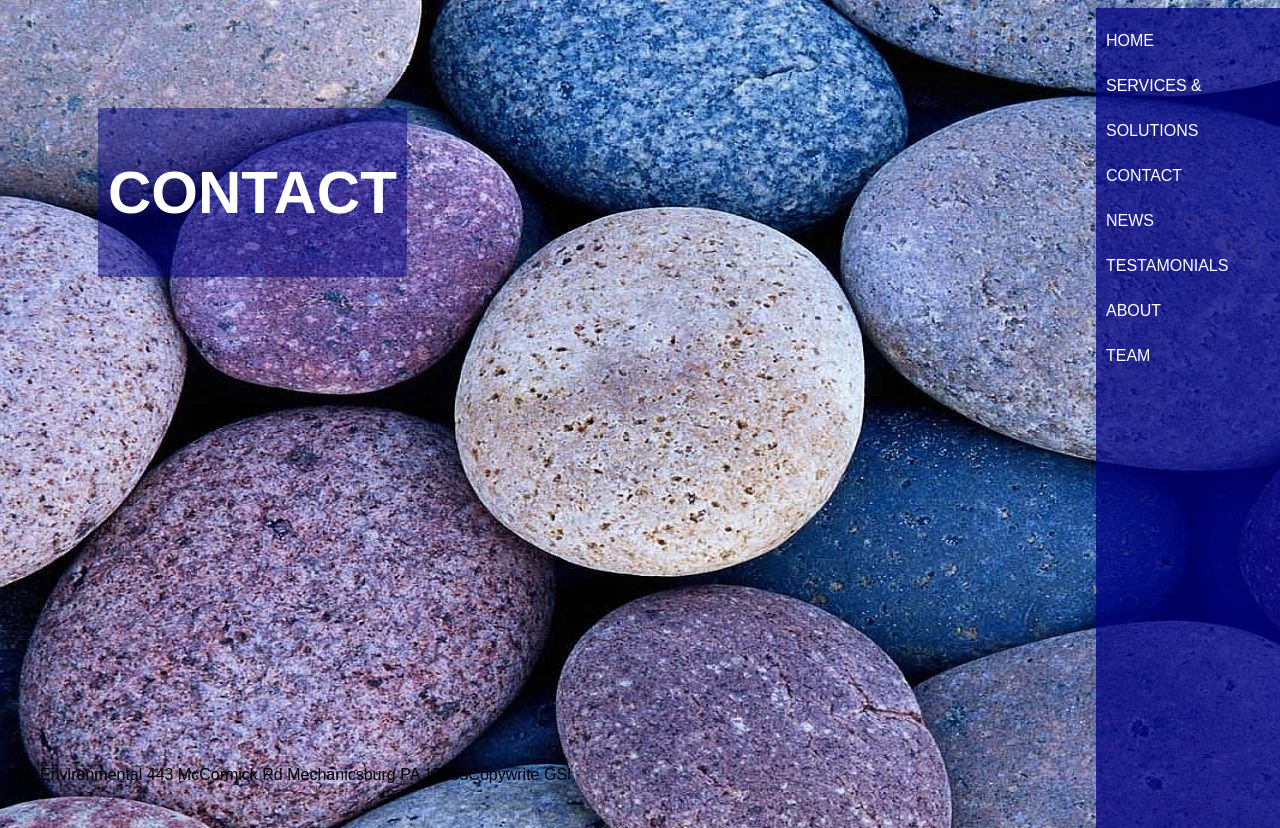
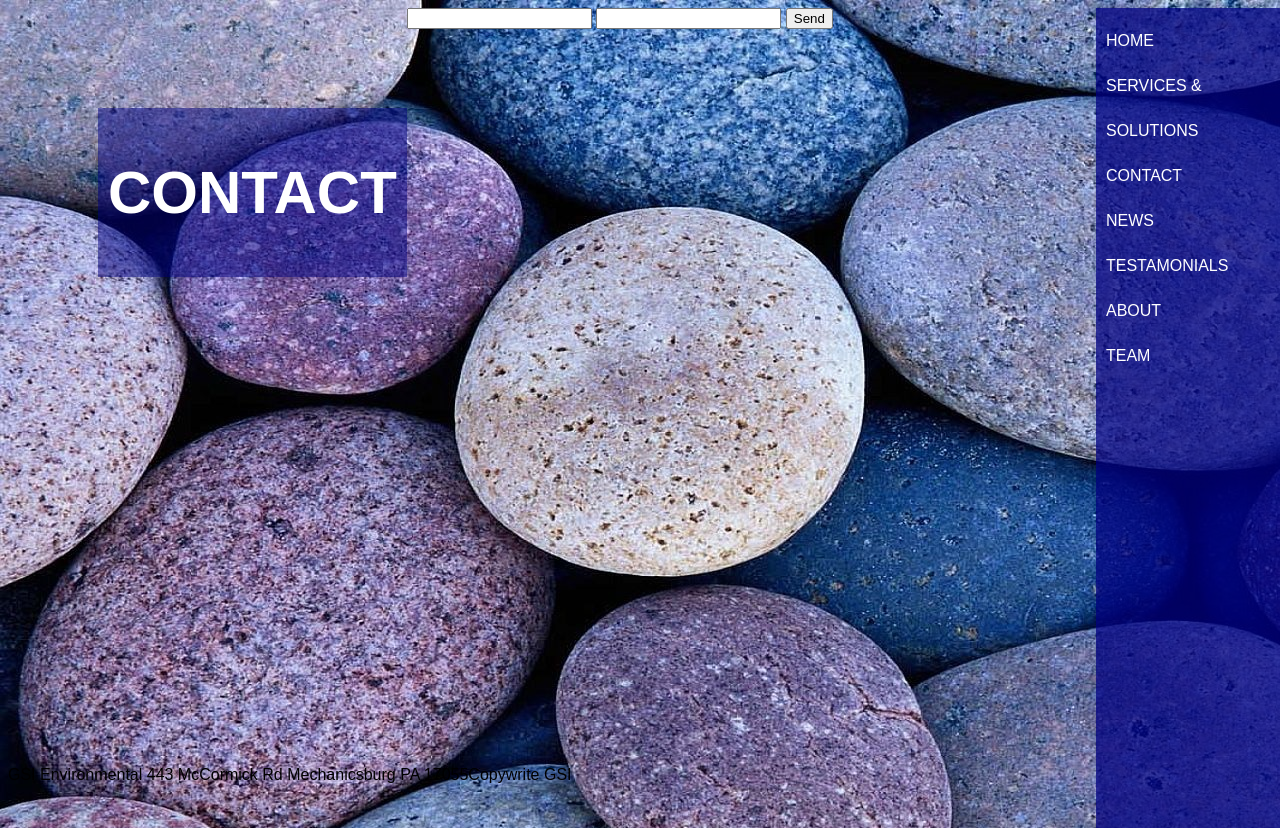
Before and after one commit to sawal001/gsi-project, a plain HTML site: page Contact/index.html in a window 1280 px wide. Drawn offline with Linux system fonts and the light colour scheme; files that its build step writes are made by us from their sources; files whose address does not match are found by name.

Commit message:
add form

```diff
--- a/Contact/index.html
+++ b/Contact/index.html
@@ -18,6 +18,13 @@
   <li><a href="#" class="sixth">About</a></li>
   <li><a href="#" class="seventh">Team</a></li>
 </div>
+<section>
+  <form action="//formspree.io/your@email.com" method="POST">
+    <input type="text" name="name">
+    <input type="email" name="_replyto">
+    <input type="submit" value="Send">
+  </form>
+</section>
 <div class="footer">
     <p class="contact">GSI Environmental 443 McCormick Rd Mechanicsburg PA 17055</p>
     <p class="copywrite">Copywrite GSI</p>
```
